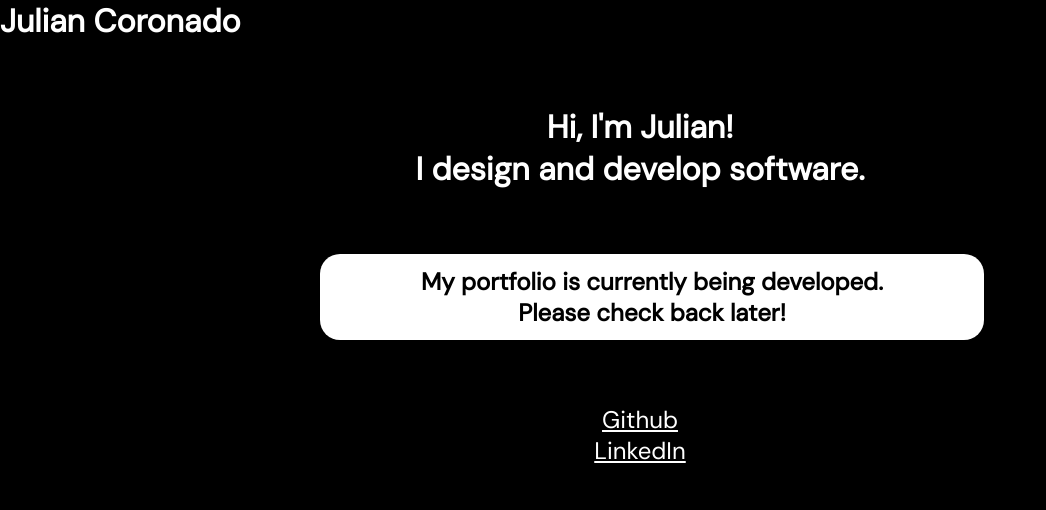
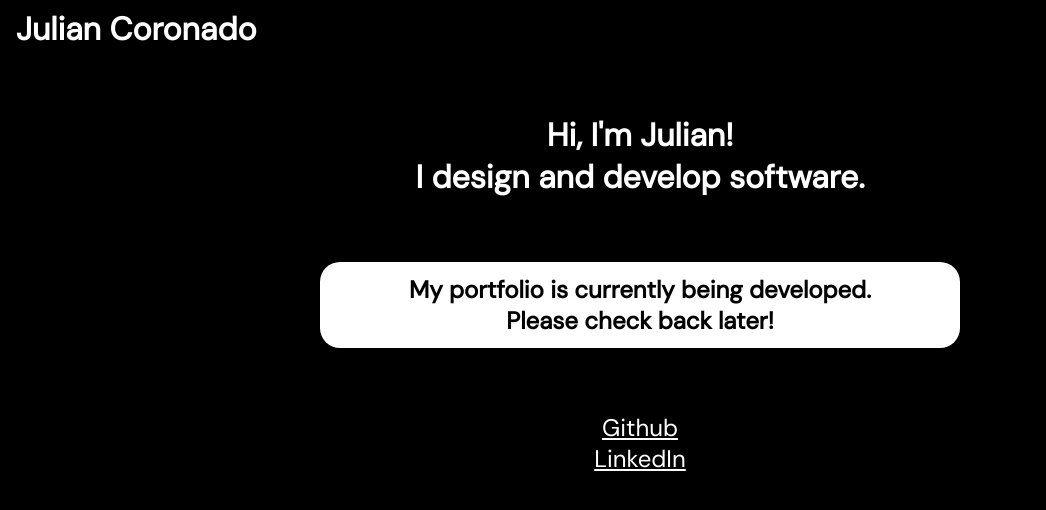
Before and after one commit to juliancoronado/jcoronado, a React (Create React App) app: page / in a window 1280 px wide. Shown: the top 510 px of the page, without its empty margins (0-1046 px from the left). Built offline with nearby package versions, Linux system fonts and the light colour scheme.

Commit message:
Adjusted center align

```diff
--- a/src/App.css
+++ b/src/App.css
@@ -9,10 +9,15 @@
   font-size: 16px;
 }
 
+#firstbreak {
+  height: 0.5em;
+}
+
 #name {
   color: white;
   font-size: 2em;
   font-weight: bold;
+  margin-left: 0.5em;
 }
 
 .break {
@@ -26,13 +31,14 @@
 
 .welcome {
   color: white;
+  width: auto;
   font-size: 2em;
   font-weight: bold;
   text-align: center;
 }
 
 .wip {
-  width: 100%;
+  width: auto;
   padding: 0.5em;
   color: black;
   font-size: 1.5em;
--- a/src/App.js
+++ b/src/App.js
@@ -7,6 +7,7 @@ function App() {
 
   return (
     <div className="app">
+      <div id="firstbreak"></div>
       <text id="name">Julian Coronado</text>
       <div className="break"></div>
       <div className="main">
```
Also changed, not shown: 12 other files (tests, documents, lock files or other folders).
